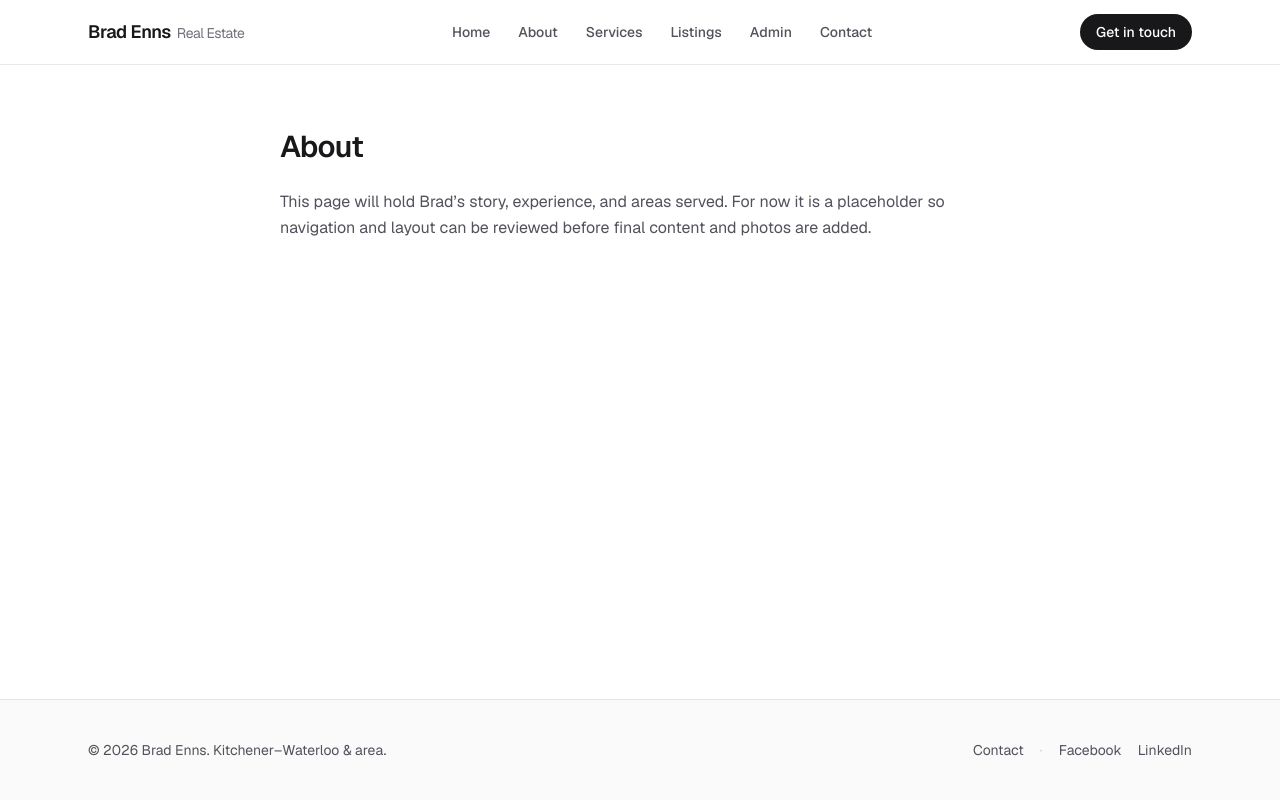
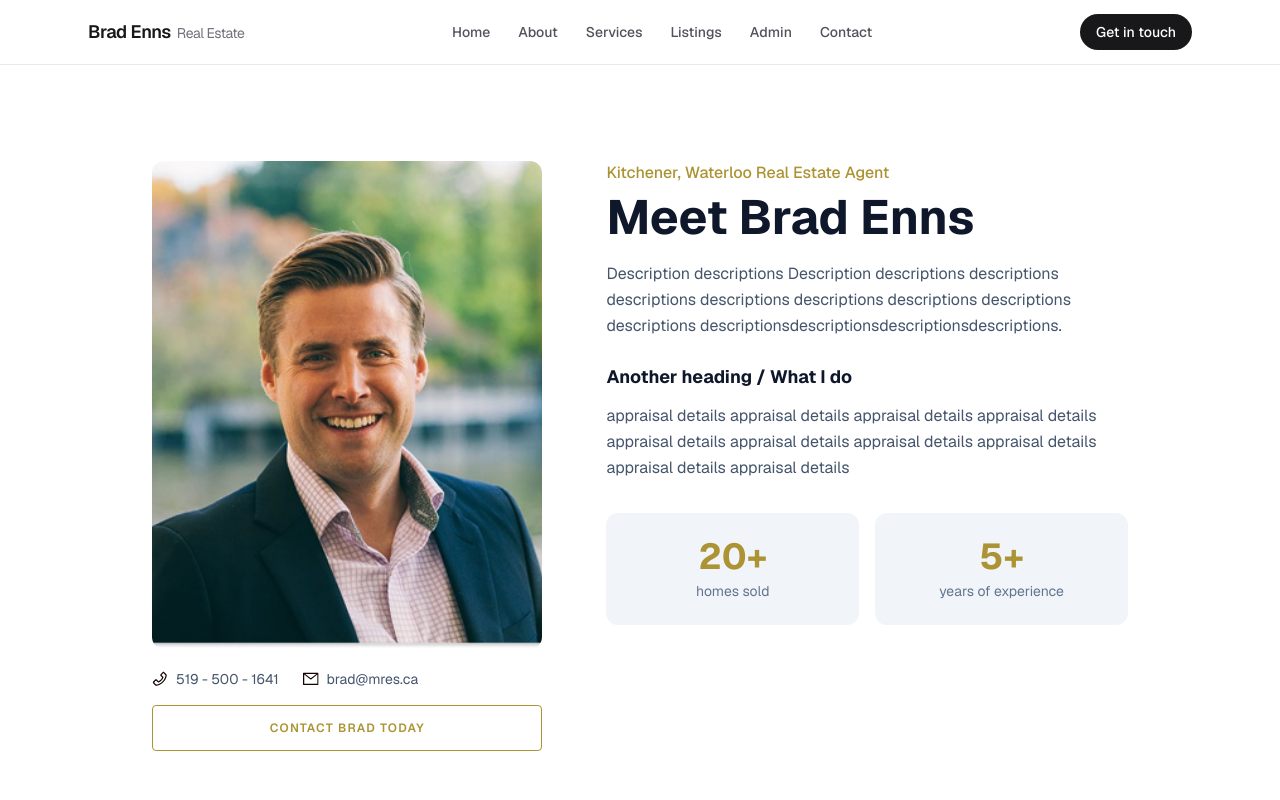
Before and after one commit to brade-uwbad/enns-site-remake, a Next.js app: page /about in a window 1280 px wide. Shown: the top 800 px of the page. Built offline with nearby package versions, Linux system fonts and the light colour scheme.

Commit message:
Added gold color to globals.css

```diff
--- a/src/app/about/page.tsx
+++ b/src/app/about/page.tsx
@@ -1,4 +1,5 @@
 import type { Metadata } from "next";
+import Image from "next/image";
 
 export const metadata: Metadata = {
   title: "About",
@@ -12,14 +13,151 @@ export const metadata: Metadata = {
  */
 export default function AboutPage() {
   return (
-    <div className="mx-auto max-w-3xl px-4 py-16 sm:px-6">
-      <h1 className="text-3xl font-semibold tracking-tight text-zinc-900 dark:text-zinc-50">
-        About
-      </h1>
-      <p className="mt-6 leading-relaxed text-zinc-600 dark:text-zinc-400">
-        This page will hold Brad’s story, experience, and areas served. For now it is a placeholder
-        so navigation and layout can be reviewed before final content and photos are added.
-      </p>
-    </div>
+
+
+    <div className="min-h-screen bg-white">
+
+      <div className="max-w-5xl mx-auto px-6 py-16 md:py-24">
+
+        {/* MOBILE ONLY: eyebrow + heading */}
+        <div className="md:hidden">
+          <p className="text-brand-gold text-base font-medium mb-2">
+            Kitchener, Waterloo Real Estate Agent
+          </p>
+          <h1 className="text-4xl font-bold text-slate-900 mb-5">
+            Meet Brad Enns
+          </h1>
+        </div>
+
+        <div className="flex flex-col md:flex-row gap-12 md:gap-16 items-start">
+
+          {/* LEFT COLUMN */}
+          <div className="w-full md:w-2/5 flex-shrink-0">
+
+
+
+            {/* PHOTO + MOBILE STAT CARDS side by side */}
+            <div className="flex gap-4 items-start">
+
+
+
+              {/* PHOTO */}
+              <div className="relative w-1/2 md:w-full aspect-[4/5] rounded-xl overflow-hidden flex-shrink-0">
+                <Image
+                  src="/images/brad-enns.jpg"
+                  alt="Brad Enns, Enns Real Estate"
+                  fill
+                  className="object-cover object-top"
+                  priority
+                />
+              </div>
+
+
+
+              {/* MOBILE ONLY: stat cards */}
+              <div className="md:hidden flex flex-col gap-4 flex-1">
+                <div className="bg-slate-100 rounded-xl p-4 text-center">
+                  <p className="text-3xl font-bold text-brand-gold">20+</p>
+                  <p className="text-sm text-slate-500 mt-1">homes sold</p>
+                </div>
+                <div className="bg-slate-100 rounded-xl p-4 text-center">
+                  <p className="text-3xl font-bold text-brand-gold">5+</p>
+                  <p className="text-sm text-slate-500 mt-1">years of experience</p>
+                </div>
+              </div>
+
+            </div>
+
+
+
+
+
+            {/* CONTACT INFO */}
+            <div className="flex items-center gap-6 text-sm text-slate-600 mt-5">
+              <a href="tel:5195001641" className="flex items-center gap-2 hover:text-brand-gold transition-colors duration-200">
+                <img src="/icons/Phone.svg" alt="" width={16} height={16} />
+                519 - 500 - 1641
+              </a>
+              <a href="mailto:brad@mres.ca" className="flex items-center gap-2 hover:text-brand-gold transition-colors duration-200">
+                <img src="/icons/Mail.svg" alt="" width={16} height={16} />
+                brad@mres.ca
+              </a>
+            </div>
+
+
+            {/* DESKTOP ONLY: Contact Brad Today button */}
+            <a
+              href="/contact"
+              className="hidden md:block mt-4 text-center border border-brand-gold text-brand-gold hover:bg-brand-gold hover:text-white font-semibold text-xs uppercase tracking-widest py-3.5 px-6 rounded transition-colors duration-200"
+            >
+              Contact Brad Today
+            </a>
+          </div>
+
+
+
+
+
+
+          {/* RIGHT COLUMN */}
+          <div className="w-full md:w-3/5">
+
+
+
+            {/* DESKTOP ONLY: eyebrow + heading */}
+            <div className="hidden md:block">
+              <p className="text-brand-gold text-base font-medium mb-2">
+                Kitchener, Waterloo Real Estate Agent
+              </p>
+              <h1 className="text-4xl md:text-5xl font-bold text-slate-900 mb-5">
+                Meet Brad Enns
+              </h1>
+            </div>
+
+
+
+            {/* BIO PARAGRAPH */}
+            <p className="text-slate-600 leading-relaxed mb-6">
+              Description descriptions Description descriptions descriptions descriptions descriptions descriptions descriptions descriptions descriptions descriptionsdescriptionsdescriptionsdescriptions.
+            </p>
+
+
+
+            {/* SUBHEADING + SECOND PARAGRAPH */}
+            <h2 className="text-lg font-bold text-slate-900 mb-3">
+              Another heading / What I do
+            </h2>
+            <p className="text-slate-600 leading-relaxed mb-8">
+              appraisal details appraisal details appraisal details appraisal details appraisal details appraisal details appraisal details appraisal details appraisal details appraisal details
+            </p>
+
+
+            {/* DESKTOP ONLY: stat cards */}
+            <div className="hidden md:grid grid-cols-2 gap-4">
+              <div className="bg-slate-100 rounded-xl p-6 text-center">
+                <p className="text-4xl font-bold text-brand-gold">20+</p>
+                <p className="text-sm text-slate-500 mt-1">homes sold</p>
+              </div>
+              <div className="bg-slate-100 rounded-xl p-6 text-center">
+                <p className="text-4xl font-bold text-brand-gold">5+</p>
+                <p className="text-sm text-slate-500 mt-1">years of experience</p>
+              </div>
+            </div>
+
+
+
+
+
+            {/* MOBILE ONLY: Contact Brad Today button */}
+            <a
+              href="/contact"
+              className="md:hidden mt-6 block text-center border border-brand-gold text-brand-gold hover:bg-brand-gold hover:text-white font-semibold text-xs uppercase tracking-widest py-3.5 px-6 rounded transition-colors duration-200"
+            >
+              Contact Brad Today
+            </a>
+          </div>
+        </div>
+      </div>
+    </div >
   );
 }
--- a/src/app/globals.css
+++ b/src/app/globals.css
@@ -10,6 +10,7 @@
   --color-foreground: var(--foreground);
   --font-sans: var(--font-geist-sans);
   --font-mono: var(--font-geist-mono);
+  --color-brand-gold: #AC9434; /* color scheme extracted from Figma */
 }
 
 @media (prefers-color-scheme: dark) {
```
